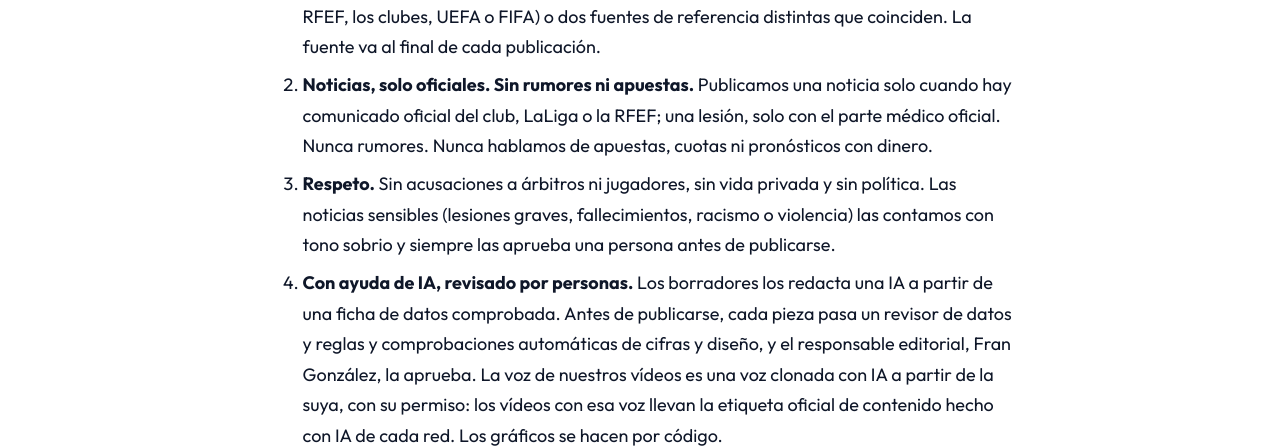
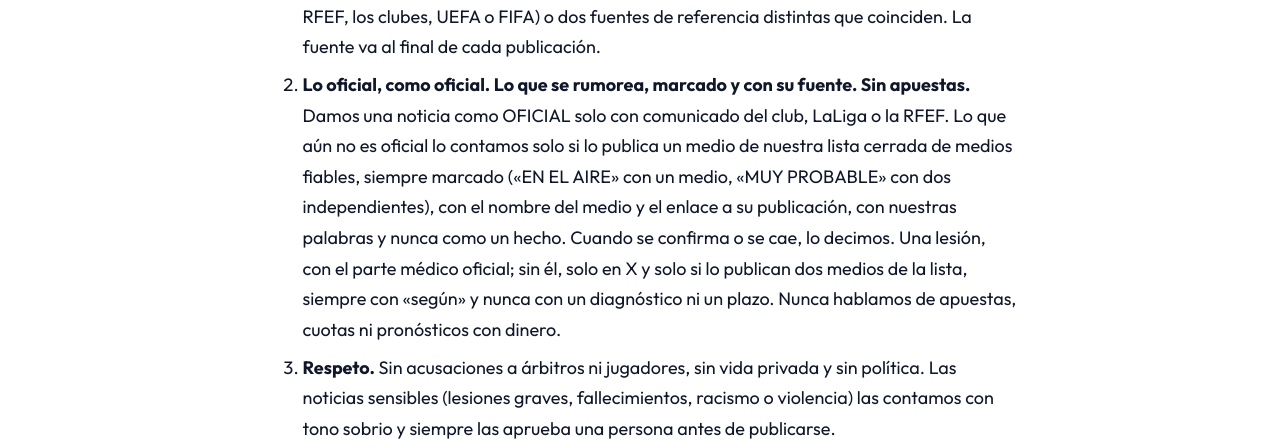
Before and after one commit to verticemedia/verticemedia.github.io, a plain HTML site: page normas/index.html in a window 1280 px wide. Shown: the part 269-717 px from the top of the page. Drawn offline with Linux system fonts and the light colour scheme.

Commit message:
Web 2026-11-18 15:27

```diff
--- a/normas/index.html
+++ b/normas/index.html
@@ -26,9 +26,13 @@
 <ol>
 <li><strong>Cada dato, con su fuente.</strong> Solo usamos cifras que confirma una fuente oficial (LaLiga, la RFEF, los
 clubes, UEFA o FIFA) o dos fuentes de referencia distintas que coinciden. La fuente va al final de cada publicación.</li>
-<li><strong>Noticias, solo oficiales. Sin rumores ni apuestas.</strong> Publicamos una noticia solo cuando hay comunicado
-oficial del club, LaLiga o la RFEF; una lesión, solo con el parte médico oficial. Nunca rumores. Nunca hablamos de
-apuestas, cuotas ni pronósticos con dinero.</li>
+<li><strong>Lo oficial, como oficial. Lo que se rumorea, marcado y con su fuente. Sin apuestas.</strong> Damos una
+noticia como OFICIAL solo con comunicado del club, LaLiga o la RFEF. Lo que aún no es oficial lo contamos solo si lo
+publica un medio de nuestra lista cerrada de medios fiables, siempre marcado («EN EL AIRE» con un medio, «MUY PROBABLE»
+con dos independientes), con el nombre del medio y el enlace a su publicación, con nuestras palabras y nunca como un
+hecho. Cuando se confirma o se cae, lo decimos. Una lesión, con el parte médico oficial; sin él, solo en X y solo si lo
+publican dos medios de la lista, siempre con «según» y nunca con un diagnóstico ni un plazo. Nunca hablamos de apuestas,
+cuotas ni pronósticos con dinero.</li>
 <li><strong>Respeto.</strong> Sin acusaciones a árbitros ni jugadores, sin vida privada y sin política. Las noticias
 sensibles (lesiones graves, fallecimientos, racismo o violencia) las contamos con tono sobrio y siempre las aprueba una
 persona antes de publicarse.</li>
--- a/sitemap.xml
+++ b/sitemap.xml
@@ -1 +1 @@
-<?xml version="1.0" encoding="utf-8"?><urlset xmlns="http://www.sitemaps.org/schemas/sitemap/0.9"><url><loc>https://verticemedia.github.io/</loc><lastmod>2026-11-01</lastmod></url><url><loc>https://verticemedia.github.io/que-es/</loc><lastmod>2026-11-01</lastmod></url><url><loc>https://verticemedia.github.io/normas/</loc><lastmod>2026-11-01</lastmod></url><url><loc>https://verticemedia.github.io/contacto/</loc><lastmod>2026-11-01</lastmod></url><url><loc>https://verticemedia.github.io/privacidad/</loc><lastmod>2026-11-01</lastmod></url><url><loc>https://verticemedia.github.io/eliminar-datos/</loc><lastmod>2026-11-01</lastmod></url><url><loc>https://verticemedia.github.io/aviso-legal/</loc><lastmod>2026-11-01</lastmod></url><url><loc>https://verticemedia.github.io/indice-vertice/</loc><lastmod>2026-11-01</lastmod></url><url><loc>https://verticemedia.github.io/correcciones/</loc><lastmod>2026-11-01</lastmod></url><url><loc>https://verticemedia.github.io/enlaces/</loc><lastmod>2026-11-01</lastmod></url></urlset>
+<?xml version="1.0" encoding="utf-8"?><urlset xmlns="http://www.sitemaps.org/schemas/sitemap/0.9"><url><loc>https://verticemedia.github.io/</loc><lastmod>2026-11-18</lastmod></url><url><loc>https://verticemedia.github.io/que-es/</loc><lastmod>2026-11-18</lastmod></url><url><loc>https://verticemedia.github.io/normas/</loc><lastmod>2026-11-18</lastmod></url><url><loc>https://verticemedia.github.io/contacto/</loc><lastmod>2026-11-18</lastmod></url><url><loc>https://verticemedia.github.io/privacidad/</loc><lastmod>2026-11-18</lastmod></url><url><loc>https://verticemedia.github.io/eliminar-datos/</loc><lastmod>2026-11-18</lastmod></url><url><loc>https://verticemedia.github.io/aviso-legal/</loc><lastmod>2026-11-18</lastmod></url><url><loc>https://verticemedia.github.io/indice-vertice/</loc><lastmod>2026-11-18</lastmod></url><url><loc>https://verticemedia.github.io/correcciones/</loc><lastmod>2026-11-18</lastmod></url><url><loc>https://verticemedia.github.io/enlaces/</loc><lastmod>2026-11-18</lastmod></url></urlset>
```
